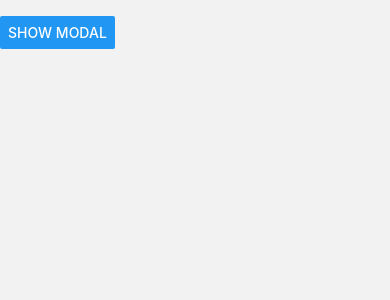
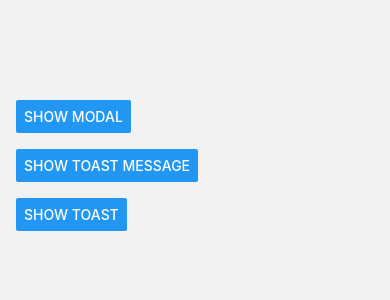
Before and after one commit to ngocdai99/Sun-News, a React Native app: screen /HomeScreen in a window 390 px wide. Shown: the top 300 px of the page. Built offline with nearby package versions, Linux system fonts and the light colour scheme.

Commit message:
fix toast message

```diff
--- a/src/components/inputs/NormalInput.tsx
+++ b/src/components/inputs/NormalInput.tsx
@@ -11,7 +11,7 @@ import {
 import MaterialIcons from 'react-native-vector-icons/MaterialIcons';
 import {Column} from '~/components';
 import LabelInput from '~/components/inputs/LabelInput';
-import {colors} from '~/constants';
+import {colors, GLOBAL_KEYS} from '~/constants';
 
 
 interface NormalInputProps extends TextInputProps {
@@ -32,7 +32,7 @@ export const NormalInput: React.FC<NormalInputProps> = ({
   onChangeText,
   validationMessage,
   secureTextEntry = false,
-  style,
+  style = {},
   editable = true,
   keyboardType = 'default',
   onSubmitEditing,
@@ -104,7 +104,7 @@ const styles = StyleSheet.create({
   },
   validationText: {
     color: colors.red800,
-    fontSize: 12,
+    fontSize: GLOBAL_KEYS.TEXT_SIZE_DEFAULT,
     marginTop: 4,
   },
 });
--- a/src/components/toasts/Message.tsx
+++ b/src/components/toasts/Message.tsx
@@ -6,6 +6,7 @@ import {NormalText} from '../texts/NormalText';
 import {TitleText} from '../texts/TitleText';
 import {ToastType, toastColors} from '~/types/Type';
 import { Row } from '../containers/Row';
+import { Column } from '../containers/Column';
 
 type MessageProps = {
   type: ToastType;
@@ -62,10 +63,10 @@ const Message: React.FC<MessageProps> = ({
     <Animated.View
       style={[styles.container, {opacity, transform: [{translateY}]}]}>
       <View style={[styles.type, {backgroundColor: toastColors[type]}]} />
-      <Row>
+      <Column style={styles.content}>
         <TitleText text={title} style={{fontWeight: '700', fontSize: 14}} />
         <NormalText text={message} />
-      </Row>
+      </Column>
     </Animated.View>
   );
 };
@@ -77,7 +78,7 @@ const styles = StyleSheet.create({
     width: widthScreen * 0.9,
     flexDirection: 'row',
     gap: 12,
-    borderRadius: 10,
+    borderRadius: 12,
     backgroundColor: '#FFFFFF',
 
     // shadow iOS
@@ -90,15 +91,15 @@ const styles = StyleSheet.create({
     elevation: 2,
   },
   content: {
-    paddingVertical: 5,
+    paddingVertical: 8,
     flexDirection: 'column',
   },
   type: {
     backgroundColor: colors.success,
-    width: 5,
+    width: 6,
     height: '100%',
-    borderTopLeftRadius: 10,
-    borderBottomLeftRadius: 10,
+    borderTopLeftRadius: 12,
+    borderBottomLeftRadius: 12,
   },
 });
 
--- a/src/screens/auth/LoginScreen.tsx
+++ b/src/screens/auth/LoginScreen.tsx
@@ -29,8 +29,8 @@ const schema = yup.object().shape({
 const LoginScreen: React.FC = () => {
   const navigation = useNavigation<any>();
 
-  const [email, setEmail] = useState('');
-  const [password, setPassword] = useState('');
+  const [email, setEmail] = useState('ngocdaibui99@gmail.com');
+  const [password, setPassword] = useState('123456');
   const [errors, setErrors] = useState<{email?: string; password?: string}>({});
 
   const validate = async () => {
@@ -85,7 +85,7 @@ const LoginScreen: React.FC = () => {
           placeholder=""
           validationMessage={errors.password ? errors.password : ''}
         />
-        <PrimaryButton title="Sign in" />
+        <PrimaryButton title="Sign in" onPress={onSubmit} />
 
         <Pressable>
           <NormalText text="Forgot Password?" />
@@ -151,7 +151,7 @@ const styles = StyleSheet.create({
     marginTop: 16,
   },
   signUp: {
-    color: '#007AFF',
+    color: colors.primary,
     fontWeight: 'bold',
   },
   support: {
--- a/src/screens/bottom-navs/HomeScreen.tsx
+++ b/src/screens/bottom-navs/HomeScreen.tsx
@@ -1,30 +1,40 @@
-import React, { useState } from "react";
-import { StyleSheet,  Button, Text, View } from "react-native";
-import Modal from "react-native-modal";
-import { heightScreen, initTop, widthScreen } from "../../utils/scale.ts";
+import React, {useState} from 'react';
+import {StyleSheet, Button, Text, View} from 'react-native';
+import Modal from 'react-native-modal';
+import {heightScreen, initTop, widthScreen} from '../../utils/scale.ts';
+import {Toaster} from '~/utils/toaster.ts';
 
 const HomeScreen: React.FC = () => {
   const [modalVisible, setModalVisible] = useState(false);
   return (
     <View style={styles.container}>
+      <Button title="Show Modal" onPress={() => setModalVisible(true)} />
       <Button
-        title="Show Modal"
-        onPress={() => setModalVisible(true)}
+        title="Show Toast Message"
+        onPress={() =>
+          Toaster.message.show({
+            title: 'Login successfully',
+            message: 'You have been logged in',
+          })
+        }
       />
 
-
+       <Button
+        title="Show Toast"
+        onPress={() =>
+          Toaster.toast.show({
+            message: 'You have been logged in',
+          })
+        }
+      />
       <Modal
         animationIn="slideInLeft"
         animationOut="slideOutLeft"
         style={styles.modalStyle}
-        isVisible={modalVisible}
-      >
+        isVisible={modalVisible}>
         <Text marginB-15>Hello World!</Text>
 
-        <Button
-          title="Hide Modal"
-          onPress={() => setModalVisible(false)}
-        />
+        <Button title="Hide Modal" onPress={() => setModalVisible(false)} />
       </Modal>
     </View>
   );
@@ -33,18 +43,20 @@ const HomeScreen: React.FC = () => {
 const styles = StyleSheet.create({
   container: {
     flex: 1,
-    justifyContent: "flex-start",
-    alignItems: "flex-start",
-    paddingVertical: 16,
+    justifyContent: 'flex-start',
+    alignItems: 'flex-start',
+    padding: 16,
+    gap: 16,
+    paddingTop: 100
   },
   modalStyle: {
     margin: 0,
     padding: 16,
-    backgroundColor: "white",
+    backgroundColor: 'white',
     paddingTop: initTop * 2,
     height: heightScreen,
     width: widthScreen * 0.8,
-    alignSelf: "flex-start",
+    alignSelf: 'flex-start',
   },
 });
 
```
Also changed, not shown: src/assets/images/splash_screen.png, 2 other files (tests, documents, lock files or other folders).
